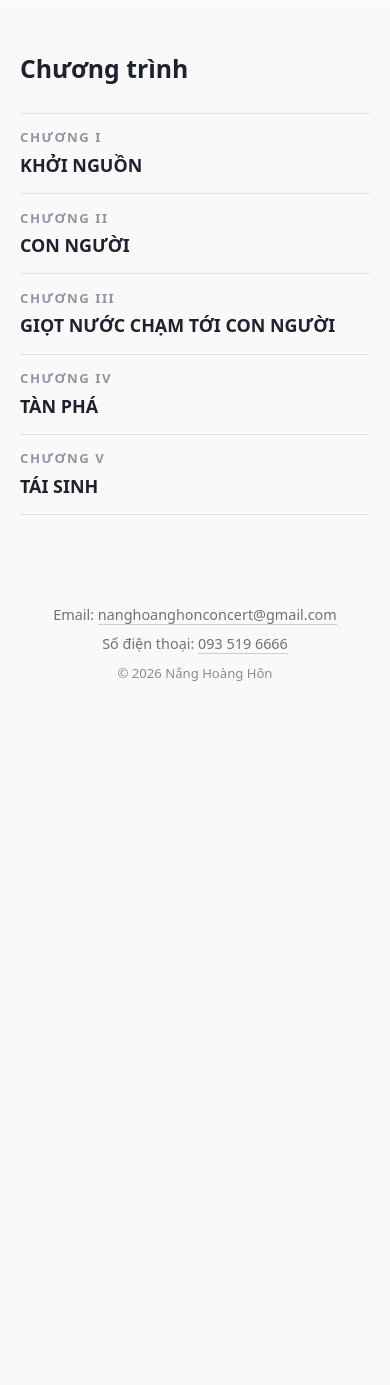
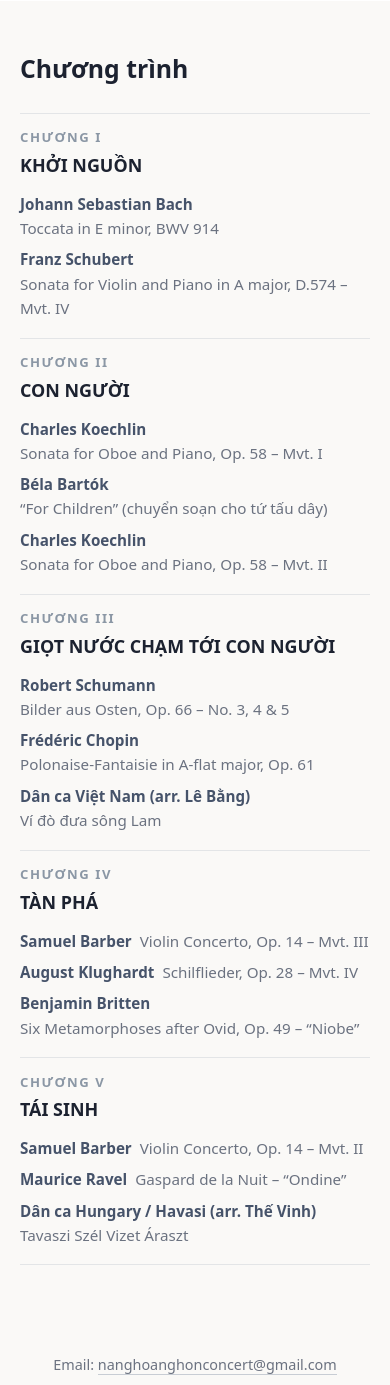
Before and after one commit to justanotherminh/nhh_website, a FastAPI app: page / in a window 390 px wide. Shown: the part 3229-4614 px from the top of the page. Before the commit the page ends 3910 px from the top, so only its background shows below. Run offline with FastAPI, Linux system fonts and the light colour scheme.

Commit message:
Add the repertoire to the homepage programme
The five chapters were already on the page; each now lists its works. Composer
and title share a line where there's room and stack on a phone — the same
wrap-don't-squash approach as the cast list, since work titles are long and most
visitors arrive on a phone.

Composer names and work titles are written in the template rather than the i18n
catalog. They read identically in both languages, and the organisers' own
Vietnamese programme lists the works under their original titles — translating
them would be editorialising a concert programme. "Mvt." stays untranslated for
the same reason, and because rendering it "Chương" would collide with "Chương"
for chapter. Only three descriptors genuinely differ by language and go through
t(): the two folk-song attributions and the Bartók arrangement note.

.chapters li matched any descendant li, so the nested repertoire items would have
picked up the chapter's padding and hairline rule; scoped to .chapters > li.

Hyphens normalised to en dashes to match the house style used in the hero times
and seat labels. Barber's concerto is listed Mvt. III in chapter IV and Mvt. II
in chapter V, as supplied — the ordering suits the chapter titles and is assumed
deliberate.

Co-Authored-By: Claude Opus 5 <noreply@anthropic.com>

```diff
--- a/app/i18n.py
+++ b/app/i18n.py
@@ -173,6 +173,20 @@ STRINGS: dict[str, dict[str, str]] = {
     "chapter.3.name": {"vi": "GIỌT NƯỚC CHẠM TỚI CON NGƯỜI", "en": "THE DROP MEETS HUMANKIND"},
     "chapter.4.name": {"vi": "TÀN PHÁ", "en": "DESTRUCTION"},
     "chapter.5.name": {"vi": "TÁI SINH", "en": "REBIRTH"},
+    # Repertoire: composer names and work titles live in the template, not here.
+    # They're proper names and read identically in both languages — the organisers'
+    # own Vietnamese programme lists the works under their original titles, and
+    # translating them would be editorialising a concert programme. Only the
+    # descriptors below are genuinely language-dependent.
+    "program.folk_vn": {"vi": "Dân ca Việt Nam", "en": "Vietnamese folk song"},
+    "program.folk_hu": {
+        "vi": "Dân ca Hungary / Havasi",
+        "en": "Traditional Hungarian / Havasi",
+    },
+    "program.arr_quartet": {
+        "vi": "chuyển soạn cho tứ tấu dây",
+        "en": "arr. for string quartet",
+    },
 
     # ---- seat map page (tickets.html) ----
     "tickets.title": {"vi": "Chọn ghế", "en": "Choose your seats"},
--- a/app/static/css/styles.css
+++ b/app/static/css/styles.css
@@ -280,11 +280,13 @@ html { scroll-behavior: smooth; }
 
 /* Running order: numeral above the chapter name. */
 .chapters { list-style: none; margin: 0; padding: 0; }
-.chapters li {
+/* Direct children only — the repertoire list nested inside each chapter is also
+   made of <li>, and must not pick up the chapter rule or its padding. */
+.chapters > li {
   padding: .85rem 0;
   border-bottom: 1px solid rgba(24, 48, 86, .10);
 }
-.chapters li:first-child { border-top: 1px solid rgba(24, 48, 86, .10); }
+.chapters > li:first-child { border-top: 1px solid rgba(24, 48, 86, .10); }
 .chapters__num {
   display: block;
   font-size: .82rem;
@@ -300,6 +302,20 @@ html { scroll-behavior: smooth; }
   font-weight: 600;
   color: var(--ink);
 }
+
+/* Repertoire under each chapter. Composer and work share a line where there's
+   room and wrap to two when there isn't — same wrap-don't-squash approach as
+   .cast, since work titles are long and phones are the common case. */
+.works { list-style: none; margin: .55rem 0 0; padding: 0; }
+.works li {
+  display: flex;
+  flex-wrap: wrap;
+  align-items: baseline;
+  gap: 0 .5rem;
+  padding: .22rem 0;
+}
+.work__composer { font-weight: 600; color: #46536a; font-size: .95rem; }
+.work__title { color: var(--muted); font-size: .95rem; }
 
 /* Cast: name + role. Rows wrap to two lines on narrow screens rather than
    squashing into columns, which is what a table would do here. */
--- a/app/templates/index.html
+++ b/app/templates/index.html
@@ -103,12 +103,55 @@
   <div class="section__inner">
     <h2 class="section__title">{{ t('program.title') }}</h2>
 
+    {# Running order. Composers and work titles are written out rather than
+       translated: they're proper names, and the organisers' Vietnamese programme
+       lists them under their original titles too. Only the folk-song and
+       arrangement descriptors go through t(). #}
     <ol class="chapters">
-      <li><span class="chapters__num">{{ t('chapter.1.num') }}</span><span class="chapters__name">{{ t('chapter.1.name') }}</span></li>
-      <li><span class="chapters__num">{{ t('chapter.2.num') }}</span><span class="chapters__name">{{ t('chapter.2.name') }}</span></li>
-      <li><span class="chapters__num">{{ t('chapter.3.num') }}</span><span class="chapters__name">{{ t('chapter.3.name') }}</span></li>
-      <li><span class="chapters__num">{{ t('chapter.4.num') }}</span><span class="chapters__name">{{ t('chapter.4.name') }}</span></li>
-      <li><span class="chapters__num">{{ t('chapter.5.num') }}</span><span class="chapters__name">{{ t('chapter.5.name') }}</span></li>
+      <li>
+        <span class="chapters__num">{{ t('chapter.1.num') }}</span>
+        <span class="chapters__name">{{ t('chapter.1.name') }}</span>
+        <ul class="works">
+          <li><span class="work__composer">Johann Sebastian Bach</span><span class="work__title">Toccata in E minor, BWV 914</span></li>
+          <li><span class="work__composer">Franz Schubert</span><span class="work__title">Sonata for Violin and Piano in A major, D.574 – Mvt. IV</span></li>
+        </ul>
+      </li>
+      <li>
+        <span class="chapters__num">{{ t('chapter.2.num') }}</span>
+        <span class="chapters__name">{{ t('chapter.2.name') }}</span>
+        <ul class="works">
+          <li><span class="work__composer">Charles Koechlin</span><span class="work__title">Sonata for Oboe and Piano, Op. 58 – Mvt. I</span></li>
+          <li><span class="work__composer">Béla Bartók</span><span class="work__title">“For Children” ({{ t('program.arr_quartet') }})</span></li>
+          <li><span class="work__composer">Charles Koechlin</span><span class="work__title">Sonata for Oboe and Piano, Op. 58 – Mvt. II</span></li>
+        </ul>
+      </li>
+      <li>
+        <span class="chapters__num">{{ t('chapter.3.num') }}</span>
+        <span class="chapters__name">{{ t('chapter.3.name') }}</span>
+        <ul class="works">
+          <li><span class="work__composer">Robert Schumann</span><span class="work__title">Bilder aus Osten, Op. 66 – No. 3, 4 &amp; 5</span></li>
+          <li><span class="work__composer">Frédéric Chopin</span><span class="work__title">Polonaise-Fantaisie in A-flat major, Op. 61</span></li>
+          <li><span class="work__composer">{{ t('program.folk_vn') }} (arr. Lê Bằng)</span><span class="work__title">Ví đò đưa sông Lam</span></li>
+        </ul>
+      </li>
+      <li>
+        <span class="chapters__num">{{ t('chapter.4.num') }}</span>
+        <span class="chapters__name">{{ t('chapter.4.name') }}</span>
+        <ul class="works">
+          <li><span class="work__composer">Samuel Barber</span><span class="work__title">Violin Concerto, Op. 14 – Mvt. III</span></li>
+          <li><span class="work__composer">August Klughardt</span><span class="work__title">Schilflieder, Op. 28 – Mvt. IV</span></li>
+          <li><span class="work__composer">Benjamin Britten</span><span class="work__title">Six Metamorphoses after Ovid, Op. 49 – “Niobe”</span></li>
+        </ul>
+      </li>
+      <li>
+        <span class="chapters__num">{{ t('chapter.5.num') }}</span>
+        <span class="chapters__name">{{ t('chapter.5.name') }}</span>
+        <ul class="works">
+          <li><span class="work__composer">Samuel Barber</span><span class="work__title">Violin Concerto, Op. 14 – Mvt. II</span></li>
+          <li><span class="work__composer">Maurice Ravel</span><span class="work__title">Gaspard de la Nuit – “Ondine”</span></li>
+          <li><span class="work__composer">{{ t('program.folk_hu') }} (arr. Thế Vinh)</span><span class="work__title">Tavaszi Szél Vizet Áraszt</span></li>
+        </ul>
+      </li>
     </ol>
 
     {# Cast hidden until the line-up is confirmed — restore when it's final.
```
